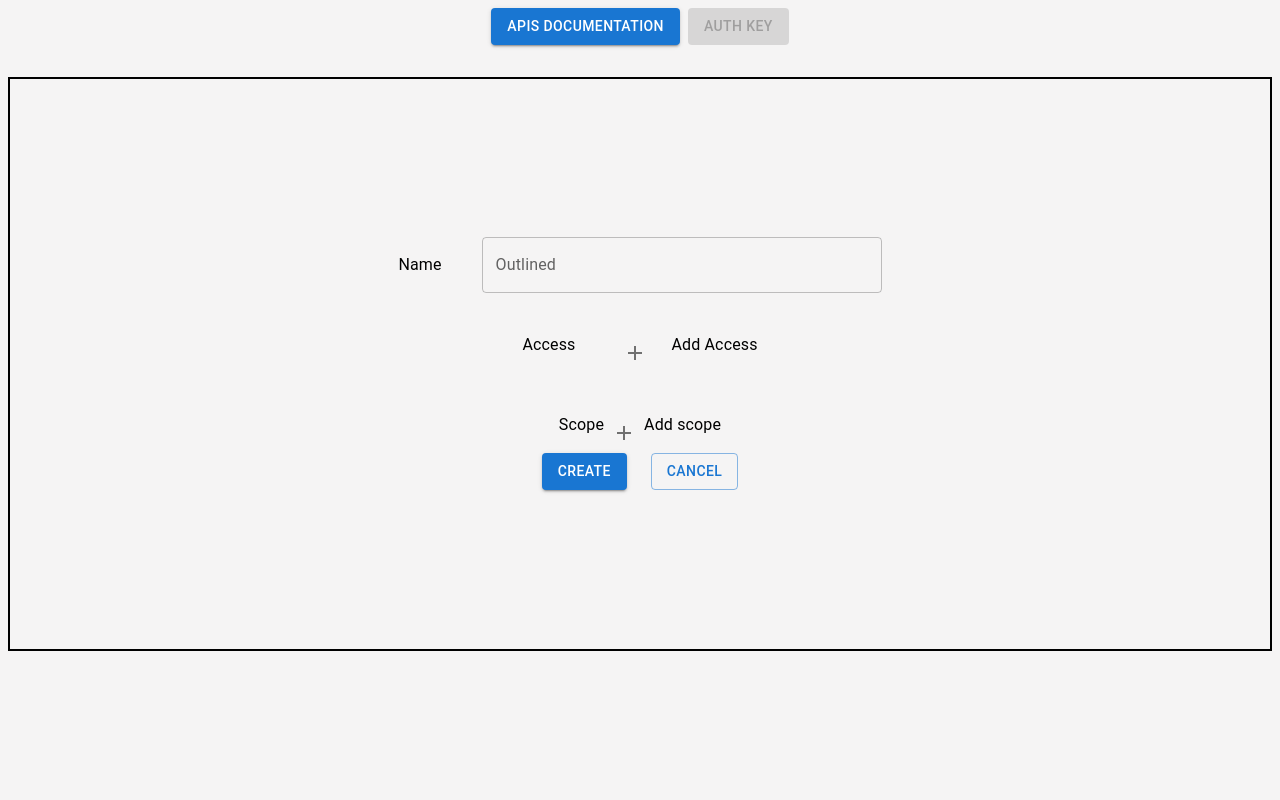
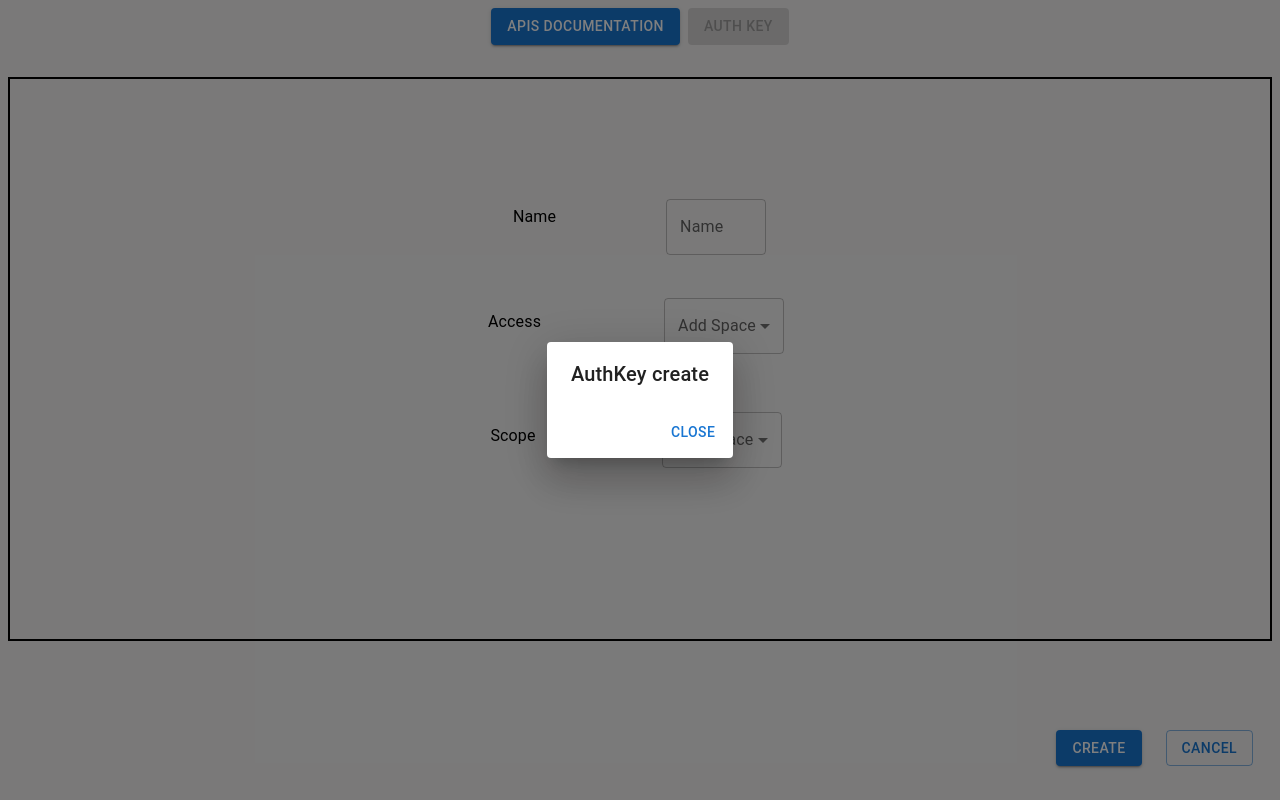
Before and after one commit to shoaibmansoori/db_dash_frontend, a React (Create React App) app: page /authKeyCreate in a window 1280 px wide. Both pictures are taken after a click on the button "CREATE". Built offline with nearby package versions, Linux system fonts and the light colour scheme; no server answers.

Commit message:
Adding some feater in AuthKey

```diff
--- a/src/component/authKeyComponents/authKeyDropdown.js
+++ b/src/component/authKeyComponents/authKeyDropdown.js
@@ -1,68 +1,46 @@
-import React,{useState} from 'react'
-import { Typography, Menu, MenuItem, Tooltip, IconButton } from '@mui/material'
-import AddIcon from '@mui/icons-material/Add';
-// import PropTypes from 'prop-types';
-//import { deleteDb } from '../../api/dbApi'
+import React from 'react'
+import InputLabel from '@mui/material/InputLabel';
+import MenuItem from '@mui/material/MenuItem';
+import FormControl from '@mui/material/FormControl';
+import Select from '@mui/material/Select';
+import { Box } from '@mui/system';
+
+
 
 export default function AuthKeyDropdown() {
+  const [age, setAge] = React.useState('');
 
-    const [anchorElUser, setAnchorElUser] = useState(null);
-    // const [open, setOpen] = useState(false);
-    const handleOpenUserMenu = (event) => {
-      setAnchorElUser(event.currentTarget);
-    };
-    const handleCloseUserMenu = (e) => {
-      e.stopPropagation();
-      setAnchorElUser(null);
-    };
-    // const handleClickOpen = () => {
+  const handleChange = (event) => {
+    setAge(event.target.value);
 
-    //   setOpen(true);
-    // };
-
-
+  }
 
   return (
 
 
     <>
-        <Tooltip>
-            <IconButton onClick={(e)=>{
+       <Box>
+      <FormControl sx={{ m: 1, minWidth: 120 }}>
+        <InputLabel id="demo-simple-select-helper-label">Add Space</InputLabel>
+        <Select
+          labelId="demo-simple-select-helper-label"
+          id="demo-simple-select-helper"
+          value={age}
+          label="Add Space"
+          onChange={handleChange}
+        >
+          <MenuItem value="">
+            <em>None</em>
+          </MenuItem>
+          <MenuItem value={1}>Table 1</MenuItem>
+          <MenuItem value={2}>Table 2</MenuItem>
+          <MenuItem value={3}>Table 3</MenuItem>
+        </Select>
+      </FormControl>
 
-              handleOpenUserMenu(e)}}>
-              <AddIcon />
-            </IconButton>
-          </Tooltip>
-          <Menu
-            sx={{ mt: '45px' }}
-            id="menu-appbar"
-            anchorEl={anchorElUser}
-            anchorOrigin={{
-              vertical: 'top',
-              horizontal: 'left',
-            }}
-            keepMounted
-            transformOrigin={{
-              vertical: 'top',
-              horizontal: 'left',
-            }}
-            open={Boolean(anchorElUser)}
-            onClose={handleCloseUserMenu}
-          >
-            <MenuItem onClick={handleCloseUserMenu}>
-              <Typography textAlign="center" onClick={(e) =>{e.preventDefault();
-              e.stopPropagation();}}>ansh</Typography>
-            </MenuItem>
-
-            <MenuItem onClick={(e)=>{
-             handleCloseUserMenu(e);}}>
-              <Typography  textAlign="center" >Dube</Typography>
-            </MenuItem>
-          </Menu>
+    </Box>
     </>
-  )
+  );
 }
 
-AuthKeyDropdown.propTypes = {
-
-};
+AuthKeyDropdown.propTypes = {};
--- a/src/component/authKeyComponents/authKeyTable.js
+++ b/src/component/authKeyComponents/authKeyTable.js
@@ -25,7 +25,7 @@ const rows = [
     6.0,
     24,
     4.0,
-    <Dropdown first={"Edit"} second={"Generated Key"} third={"Delet"} />
+    <Dropdown first={"Edit"} second={"Delete"} third={"Show AuthKey"} />
   ),
 ];
 
--- a/src/pages/hello.js
+++ b/src/pages/hello.js
@@ -1,50 +1,112 @@
-import React from 'react'
-import AuthKeyHeader from '../component/authKeyComponents/authKeyHeader'
-import Box from '@mui/material/Box';
-import { TextField, Typography,Button } from '@mui/material';
-import AuthKeyDropdown from '../component/authKeyComponents/authKeyDropdown';
-
+import React, { useState } from "react";
+import AuthKeyHeader from "../component/authKeyComponents/authKeyHeader";
+import Box from "@mui/material/Box";
+import { Link } from "react-router-dom";
+import {
+  TextField,
+  Typography,
+  Button,
+  Dialog,
+  DialogTitle,
+  DialogActions,
+} from "@mui/material";
+import AuthKeyDropdown from "../component/authKeyComponents/authKeyDropdown";
 
 export default function Hello() {
+  const [open, setOpen] = useState(false);
+
+  const handleCreateClick = () => {
+    setOpen(true);
+  };
+
+  const handleClose = () => {
+    setOpen(false);
+  };
+
+  const handleKeyDown = (event) => {
+    if (event.key === "Enter") {
+      event.preventDefault();
+      handleClose();
+    }
+  };
+
   return (
     <>
       <Box>
-        <AuthKeyHeader/>
+        <AuthKeyHeader />
       </Box>
 
-    <Box sx={{mt:4, ml:1,mr:1, border:2, minHeight:570,display:'flex', flexDirection:'column', justifyContent:'center', alignItems:'center'}}>
-
-        <Box sx={{display:'flex', justifyContent:'center'}}>
-            <Typography sx={{mt:2}}>Name</Typography>
-            <TextField id="outlined-basic" label="Outlined" variant="outlined" sx={{width:'400px',ml:5}}/>
+      <Box
+        sx={{
+          mt: 4,
+          ml: 1,
+          mr: 1,
+          border: 2,
+          minHeight: 560,
+        }}
+      >
+        <Box
+          sx={{
+            display: "grid",
+            justifyContent: "center",
+          }}
+        >
+          <Box sx={{ display: "flex", justifyContent: "center", mt: "120px" }}>
+            <Typography sx={{ mr: "110px", mt: "6px" }}>Name</Typography>
+            <TextField
+              id="outlined-basic"
+              label="Name"
+              variant="outlined"
+              sx={{ width: "100px", mr: "1px" }}
+              onKeyDown={handleKeyDown}
+            />
           </Box>
 
-        <Box sx={{display:'flex', justifyContent:'center', mt:5}}>
-            <Typography sx={{mr:5}}>Access</Typography>
+          <Box sx={{ display: "flex", justifyContent: "center" }}>
+            <Typography sx={{ mr: "70px", mt: "55px" }}>Access</Typography>
+            <Typography sx={{ mt: "35px",ml:'45px' }}>
               <AuthKeyDropdown />
-            <Typography sx={{ml:2}}>Add Access</Typography>
+            </Typography>
           </Box>
 
-        <Box sx={{display:'flex', justifyContent:'center',  mt:5}}>
-            <Typography>Scope</Typography>
+          <Box sx={{ display: "flex", justifyContent: "center", mt: 4 }}>
+            <Typography sx={{ mr: "70px", mt: "30px" }}>Scope</Typography>
+            <Typography sx={{ mt: "10px" ,ml:'48px'}}>
               <AuthKeyDropdown />
-            <Typography>Add scope</Typography>
+            </Typography>
+          </Box>
         </Box>
 
-        <Box sx={{display:'flex'}}>
-
-            <Box sx={{mr:3}}>
-              <Button variant="contained"> Create</Button>
+        <Box
+          sx={{
+            position: "absolute",
+            bottom: 10,
+            right: 3,
+            margin: 3,
+          }}
+        >
+          <Box sx={{ display: "flex" }}>
+            <Box sx={{ mr: 3 }}>
+              <Button variant="contained" onClick={handleCreateClick}>
+                Create
+              </Button>
             </Box>
 
             <Box>
-              <Button variant="outlined" >Cancel</Button>
+              <Link to='/authkeypage' style={{textDecoration:'none'}}>
+              <Button variant="outlined">Cancel</Button>
+              </Link>
+            </Box>
+          </Box>
+        </Box>
       </Box>
 
-      </Box>
-
-    </Box>
-
+      <Dialog open={open} onClose={handleClose}>
+        <DialogTitle>AuthKey create</DialogTitle>
+        <DialogActions>
+          <Button onClick={handleClose}>Close</Button>
+        </DialogActions>
+      </Dialog>
     </>
-  )
+  );
 }
```
Lines whose indentation alone changed are shown as unchanged.
